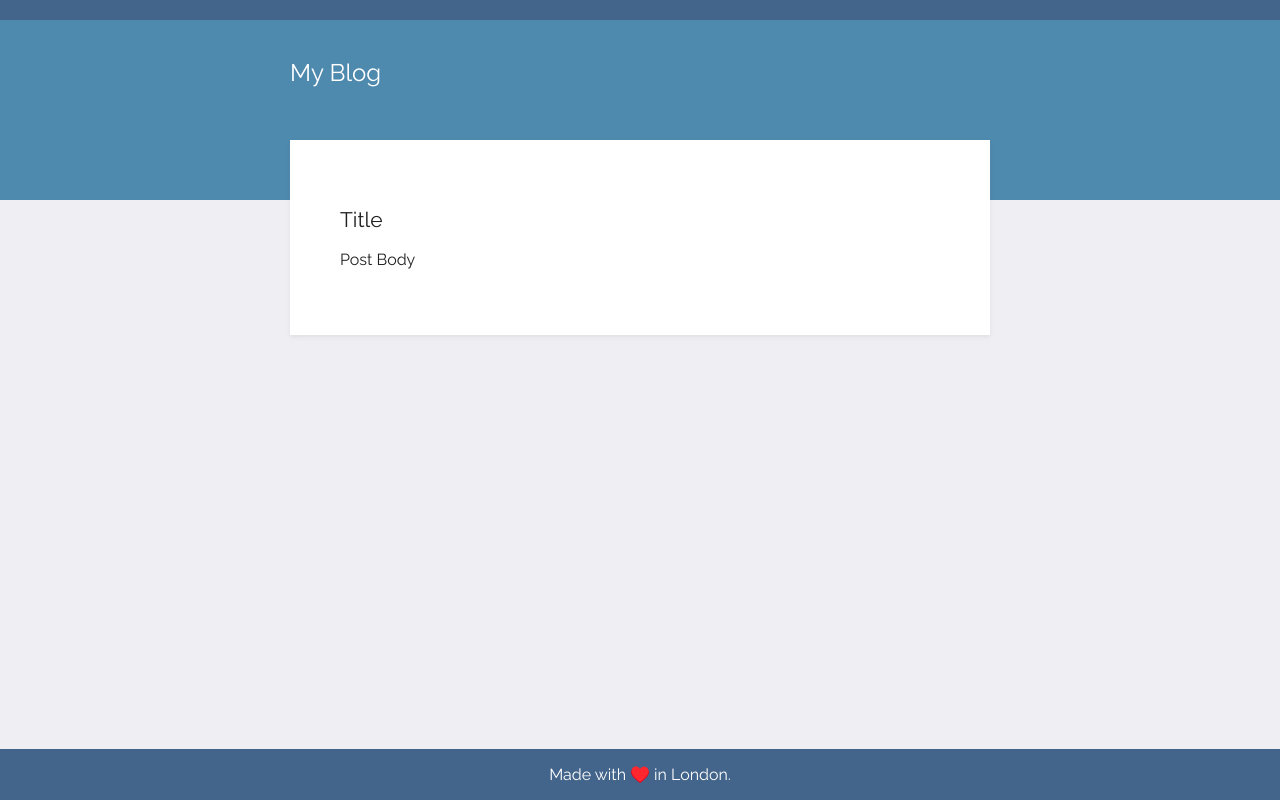
After one commit to ashjorda/100-Days-Of-Code, a Flask app: page /post/1 in a window 1280 px wide. The commit adds this page. Run offline with Flask 3, Linux system fonts and the light colour scheme; data that the repository does not hold is empty.

```diff
--- /dev/null
+++ b/Day-57-Flask-Jinja-Templating/main.py
@@ -0,0 +1,34 @@
+from flask import Flask, render_template
+import requests
+
+app = Flask(__name__)
+
+
+@app.route('/')
+def home():
+    blog_url = "https://api.npoint.io/c790b4d5cab58020d391"
+    response = requests.get(blog_url)
+    if response.status_code == 200:
+        blog_post = response.json()
+        return render_template("index.html", blogs=blog_post)
+    else:
+        return render_template("index.html")
+
+
+@app.route('/post/<int:num>')
+def blog_post(num):
+    print(num)
+    blogs_url = "https://api.npoint.io/c790b4d5cab58020d391"
+    response = requests.get(blogs_url)
+    if response.status_code == 200:
+        blogs_post = response.json()[num]
+        blog_title = blogs_post['title']
+        blog_subtitle = blogs_post['subtitle']
+        blog_body = blogs_post['body']
+        return render_template("post.html", title=blog_title, subtitle=blog_subtitle, body=blog_body)
+    else:
+        return render_template("index.html")
+
+
+if __name__ == "__main__":
+    app.run(debug=True, port=8001)
--- /dev/null
+++ b/Day-57-Flask-Jinja-Templating/post.py
@@ -0,0 +1,2 @@
+class Post:
+    pass
--- a/Day-57-Flask-Jinja-Templating/server.py
+++ b/Day-57-Flask-Jinja-Templating/practice_files/server.py
@@ -45,9 +45,10 @@ def guess(name):
     return render_template("guess.html", user=upper_name, age=guessed_age, gender=guessed_gender)
 
 
-@app.route('/blog')
-def get_blog():
+@app.route('/blog/<int:num>')
+def get_blog(num):
     """Route that takes renders the results from the blog_url api within the blog.html template"""
+    print(num)
     blog_url = "https://api.npoint.io/c790b4d5cab58020d391"
     response = requests.get(blog_url)
     all_posts = response.json()
--- /dev/null
+++ b/Day-57-Flask-Jinja-Templating/static/css/styles.css
@@ -0,0 +1,71 @@
+body{
+ background: #efeff3;
+ margin: 0;
+ font-family: 'Raleway', sans-serif;
+ -webkit-font-smoothing: antialiased;
+  color:#212121;
+}
+.wrapper{
+  position: relative;
+  clear:both;
+  margin: 0 auto 75px auto;
+  width: 100%;
+  overflow: hidden;
+}
+.top{
+  background: #4e89ae;
+  height: 180px;
+  border-top: 20px solid #43658b;
+}
+
+.top .title {
+  width: 700px;
+  margin: 38px auto 0 auto;
+}
+
+.title h1 {
+  font-size:24px;
+  color:#FFF;
+  font-weight:500;
+}
+
+.content{
+    margin: -80px auto 100px;
+  padding-bottom: 20px;
+}
+
+.card{
+  position: relative;
+  background: #fff;
+  padding:50px;
+  width: 600px;
+  margin: 20px auto 0 auto;
+  box-shadow: 0 2px 4px rgba(100,100,100,.1);
+}
+
+.card h2 {
+  font-size:21px;
+  font-weight:500;
+}
+
+.card h2 a {
+  color:#CC0000;
+  text-decoration:none;
+}
+
+.card .text {
+  color:#212121;
+  margin-top:20px;
+  font-size:15px;
+  line-height:22px;
+}
+
+footer {
+  position: fixed;
+  left: 0;
+  bottom: 0;
+  width: 100%;
+  background-color: #43658b;
+  color: white;
+  text-align: center;
+}
--- /dev/null
+++ b/Day-57-Flask-Jinja-Templating/templates/post.html
@@ -0,0 +1,26 @@
+<!DOCTYPE html>
+<html lang="en">
+<head>
+    <meta charset="UTF-8">
+    <title>Title</title>
+    <link href="https://fonts.googleapis.com/css2?family=Raleway" rel="stylesheet">
+    <link rel="stylesheet" href="../static/css/styles.css">
+</head>
+<body>
+<div class="wrapper">
+    <div class="top">
+        <div class="title"><h1>My Blog</h1></div>
+           </div>
+        <div class="content">
+            <div class="card">
+                <h2>Title</h2>
+                <p>Post Body</p>
+            </div>
+
+    </div>
+</div>
+</body>
+<footer>
+    <p>Made with ♥️ in London.</p>
+</footer>
+</html>
```
Also changed, not shown: Day-57-Flask-Jinja-Templating/practice_files/templates/index.html (added, +16 -0 lines), Day-57-Flask-Jinja-Templating/templates/index.html (+32 -7 lines), Day-57-Flask-Jinja-Templating/practice_files/templates/blog.html (renamed from Day-57-Flask-Jinja-Templating/templates/blog.html), Day-57-Flask-Jinja-Templating/practice_files/templates/guess.html (renamed from Day-57-Flask-Jinja-Templating/templates/guess.html).
